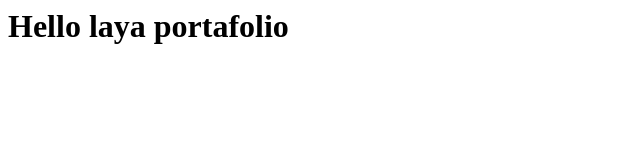
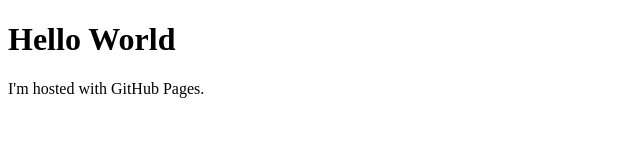
Before and after one commit to jcybul/PortafolioLayaCybul, a plain HTML site: page index.html in a window 1280 px wide. Shown: the whole page, without its empty margins (0-640 px from the left). Drawn offline with Linux system fonts and the light colour scheme.

Commit message:
Update index.html

```diff
--- a/index.html
+++ b/index.html
@@ -1,3 +1,7 @@
-<h1>Hello laya portafolio
-
-</h1>
+<!DOCTYPE html>
+<html>
+<body>
+<h1>Hello World</h1>
+<p>I'm hosted with GitHub Pages.</p>
+</body>
+</html>
```
